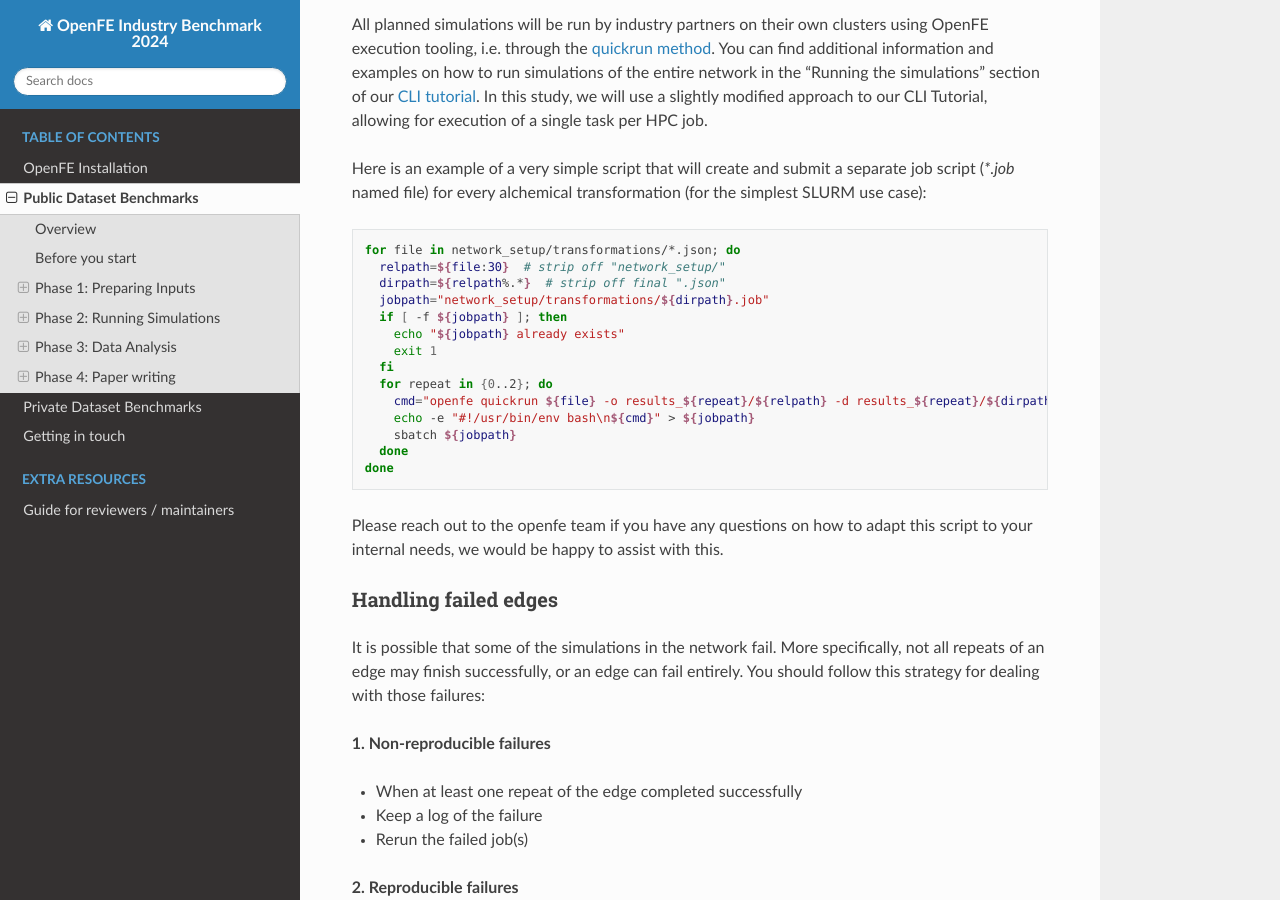
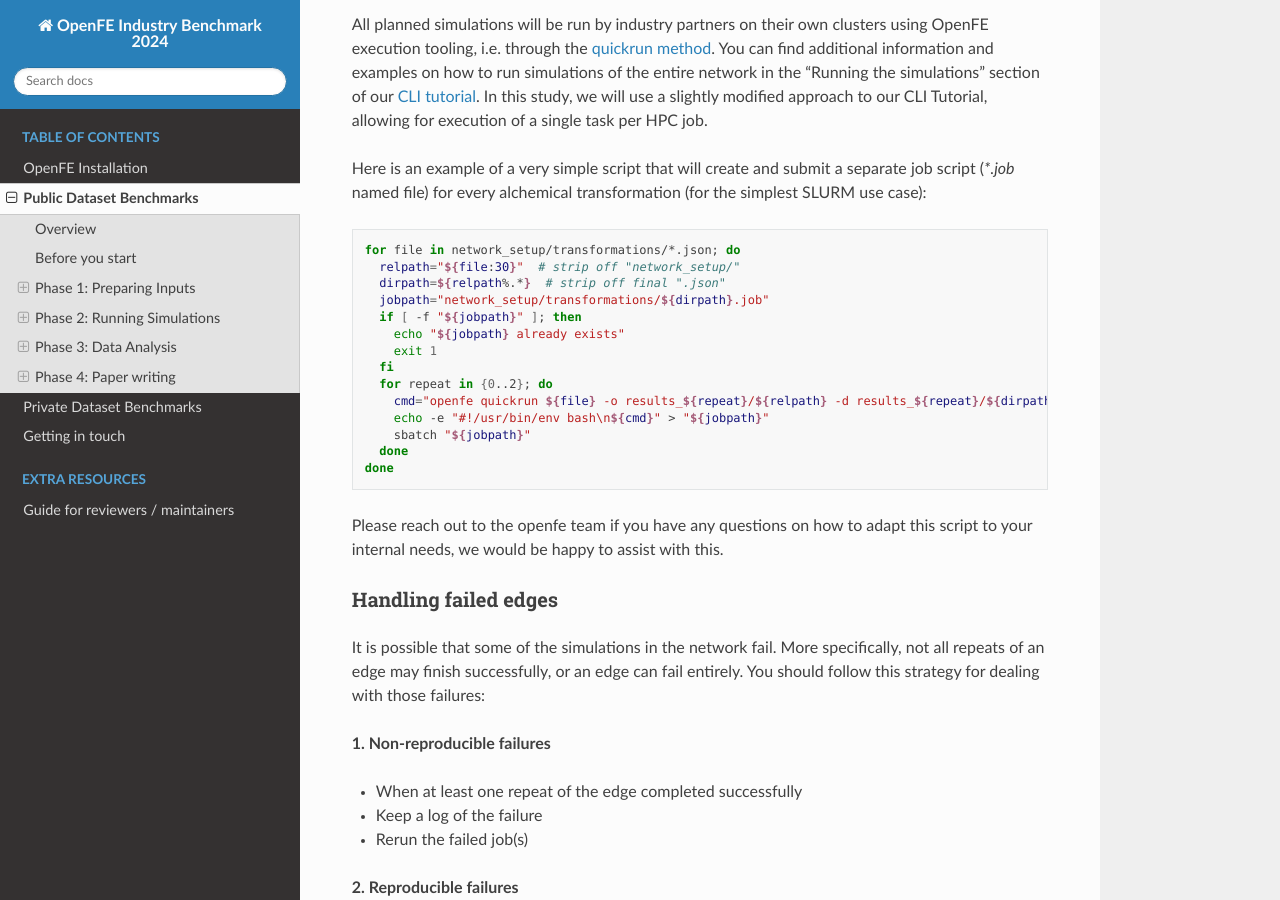
Before and after one commit to OpenFreeEnergy/IndustryBenchmarks2024, a Sphinx documentation site: the page built from docs/source/public/overview.rst, in a window 1280 px wide and 900 px high, scrolled down 4735 px. Built offline with Sphinx 7.4.7 and the Read the Docs theme 2.0.0, drawn with Linux system fonts in a browser that asks for light colours.

```diff
--- a/docs/source/public/overview.rst
+++ b/docs/source/public/overview.rst
@@ -202,17 +202,17 @@ Here is an example of a very simple script that will create and submit a separat
 .. code-block:: bash
 
    for file in network_setup/transformations/*.json; do
-     relpath=${file:30}  # strip off "network_setup/"
+     relpath="${file:30}"  # strip off "network_setup/"
      dirpath=${relpath%.*}  # strip off final ".json"
      jobpath="network_setup/transformations/${dirpath}.job"
-     if [ -f ${jobpath} ]; then
+     if [ -f "${jobpath}" ]; then
        echo "${jobpath} already exists"
        exit 1
      fi
      for repeat in {0..2}; do
        cmd="openfe quickrun ${file} -o results_${repeat}/${relpath} -d results_${repeat}/${dirpath}"
-       echo -e "#!/usr/bin/env bash\n${cmd}" > ${jobpath}
-       sbatch ${jobpath}
+       echo -e "#!/usr/bin/env bash\n${cmd}" > "${jobpath}"
+       sbatch "${jobpath}"
      done
    done
 
@@ -326,8 +326,8 @@ To save space as simulations complete, consider adding a line at the end of your
 
 .. code-block:: bash
 
-   openfe quickrun ${file} -o results_${repeat}/${relpath} -d results_${repeat}/${dirpath}
-   python results_cleanup.py results_${repeat}/${relpath}
+   openfe quickrun "${file}" -o results_"${repeat}"/"${relpath}" -d results_"${repeat}"/"${dirpath}"
+   python results_cleanup.py results_"${repeat}"/"${relpath}"
 
 The cleanup script will delete:
 
```
